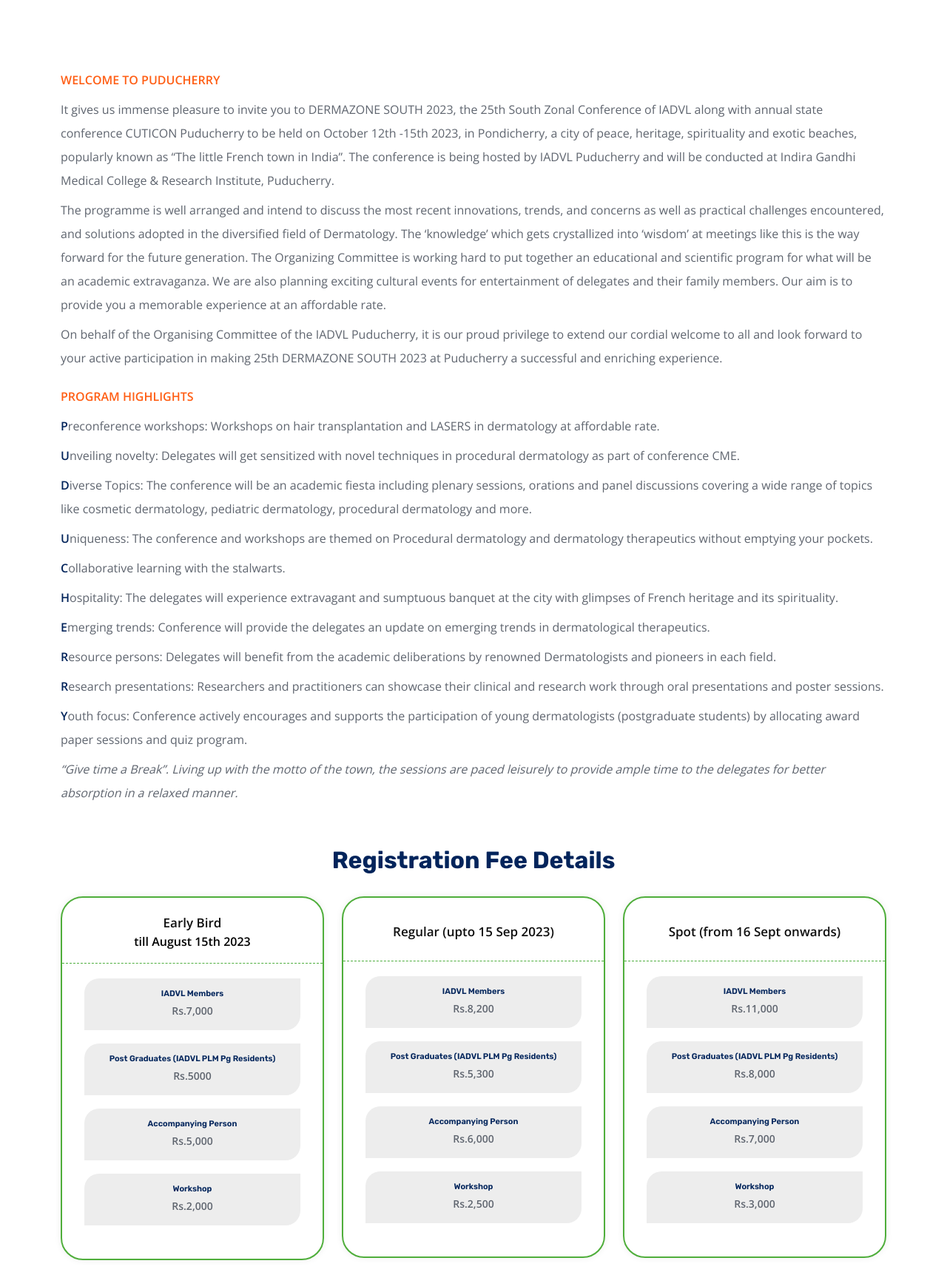
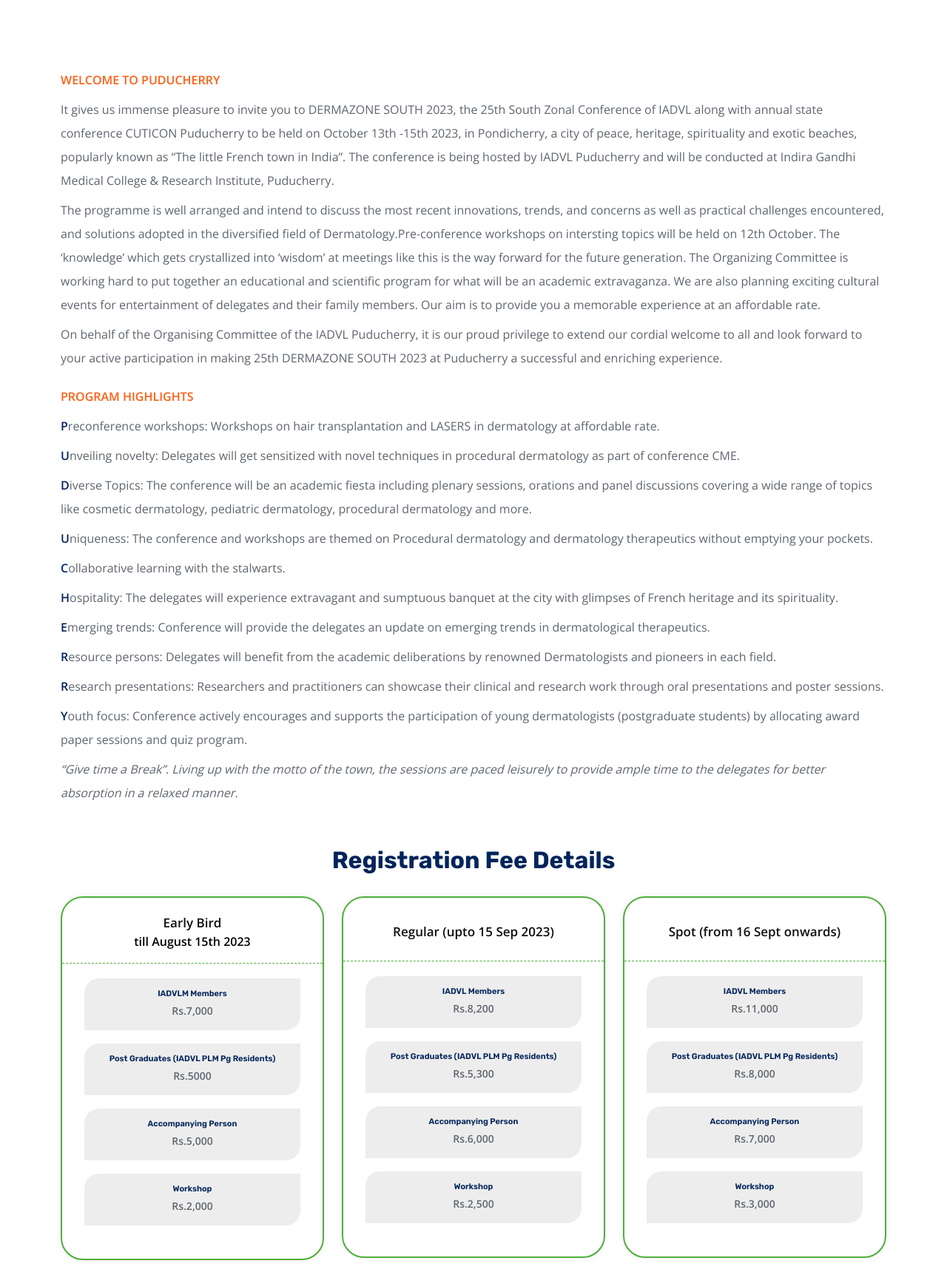
Before and after one commit to ukendiran/dermazonesouth, a PHP site: page / in a window 1280 px wide. Shown: the part 789-2509 px from the top of the page at 74% size. Run offline with PHP 8.4, Linux system fonts and the light colour scheme; some libraries are stand-ins or nearby versions.

Commit message:
home changes

```diff
--- a/include/fee.php
+++ b/include/fee.php
@@ -14,7 +14,7 @@
                     </div>
                     <div class="rs-pricing-table-body">
                         <div class="price-details">
-                            <h4>IADVL Members</h4>
+                            <h4>IADVLM Members</h4>
                             <p>Rs.7,000</p>
                         </div>
                     </div>
--- a/index.php
+++ b/index.php
@@ -7,28 +7,27 @@ include 'include/slider.php';
 <div class="container-xxl py-5">
     <div class="container">
         <div class="row g-5">
-            <!-- <div class="col-lg-2">
-                <div class="row gx-3 h-100">
-                    <div class="col-6 align-self-start wow fadeInUp" data-wow-delay="0.1s">
-                        <img src="img/places/1.png" width="270%" height="450%">
-                    </div>
-                    <div class="col-6 align-self-end wow fadeInDown" data-wow-delay="0.1s">
-                            <img class="img-fluid" src="img/places/3.png">
-                        </div>
-                </div>
-            </div> -->
             <div class="col-lg-12 wow fadeIn about" data-wow-delay="0.5s">
                 <p class="fw-medium text-uppercase text-primary mb-2">Welcome to Puducherry</p>
                 <!-- <h1 class="display-5 mb-2">Welcome to Puducherry</h1> -->
-                <p class="mb-2"> It gives us immense pleasure to invite you to DERMAZONE SOUTH 2023, the 25th South Zonal Conference of IADVL along with annual state conference CUTICON Puducherry to be held on October 12th -15th 2023, in Pondicherry, a city of peace, heritage, spirituality and exotic beaches, popularly known as “The little French town in India”. The conference is being hosted by IADVL Puducherry and will be conducted at Indira Gandhi Medical College & Research Institute, Puducherry.
+                <p class="mb-2">
+                    It gives us immense pleasure to invite you to DERMAZONE SOUTH 2023, the 25th South Zonal Conference of IADVL along with annual state conference
+                    CUTICON Puducherry to be held on October 13th -15th 2023, in Pondicherry, a city of peace, heritage, spirituality and exotic beaches, popularly known as “The little French town in India”.
+                    The conference is being hosted by IADVL Puducherry and will be conducted at Indira Gandhi Medical College & Research Institute, Puducherry.
                 </p>
-                <p class="mb-2"> The programme is well arranged and intend to discuss the most recent innovations, trends, and concerns as well as practical challenges encountered, and solutions adopted in the diversified field of Dermatology. The ‘knowledge’ which gets crystallized into ‘wisdom’ at meetings like this is the way forward for the future generation. The Organizing Committee is working hard to put together an educational and scientific program for what will be an academic extravaganza. We are also planning exciting cultural events for entertainment of delegates and their family members. Our aim is to provide you a memorable experience at an affordable rate.
+                <p class="mb-2">
+                    The programme is well arranged and intend to discuss the most recent innovations, trends, and concerns as well as practical challenges encountered,
+                    and solutions adopted in the diversified field of Dermatology.Pre-conference workshops on intersting topics will be held on 12th October.
+                    The ‘knowledge’ which gets crystallized into ‘wisdom’ at meetings like this is the way forward for the future generation.
+                    The Organizing Committee is working hard to put together an educational and scientific program for what will be an academic extravaganza.
+                    We are also planning exciting cultural events for entertainment of delegates and their family members. Our aim is to provide you a memorable experience at an affordable rate.
                 </p>
-                <p class="mb-2"> On behalf of the Organising Committee of the IADVL Puducherry, it is our proud privilege to extend our cordial welcome to all and look forward to your active participation in making 25th DERMAZONE SOUTH 2023 at Puducherry a successful and enriching experience.
+                <p class="mb-2">
+                    On behalf of the Organising Committee of the IADVL Puducherry, it is our proud privilege to
+                    extend our cordial welcome to all and look forward to your active participation in making 25th DERMAZONE SOUTH 2023 at
+                    Puducherry a successful and enriching experience.
                 </p>
-
                 <?php include 'include/program_highlight.php'; ?>
-
             </div>
         </div>
     </div>
```
